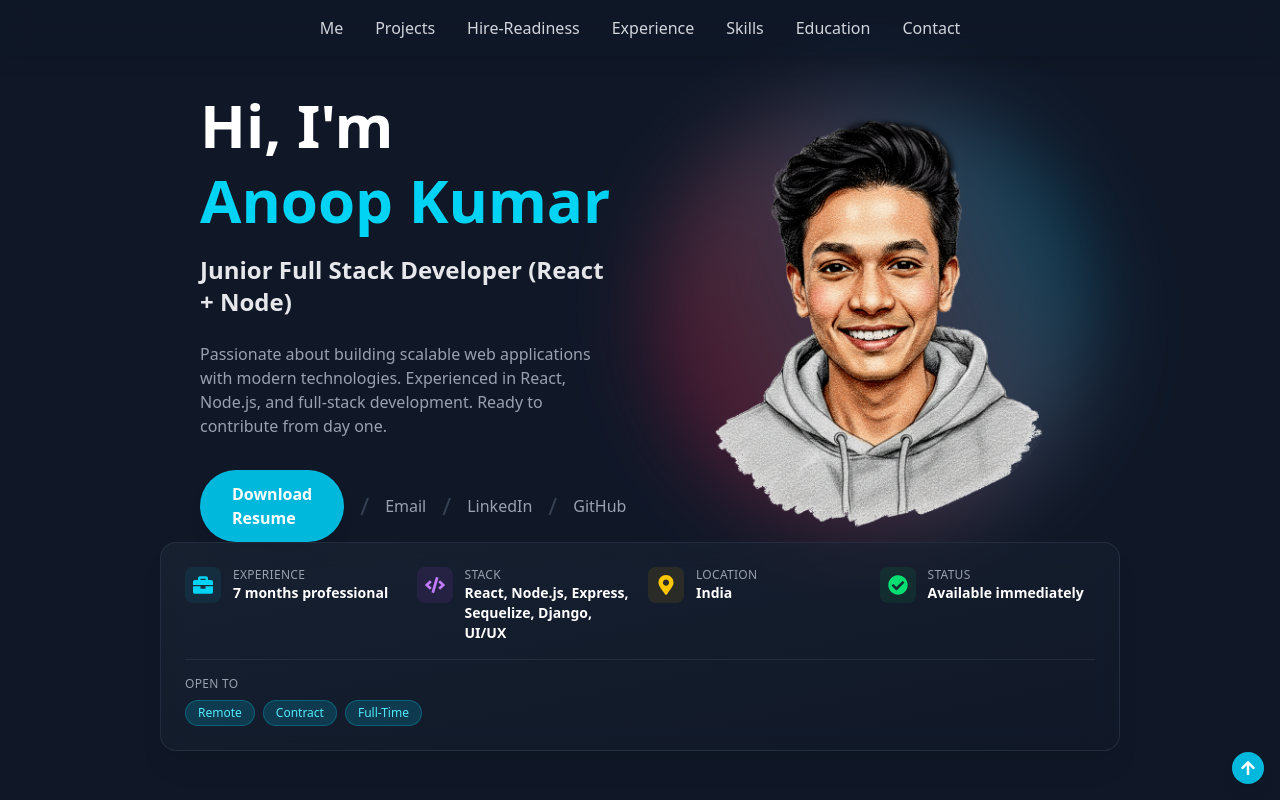
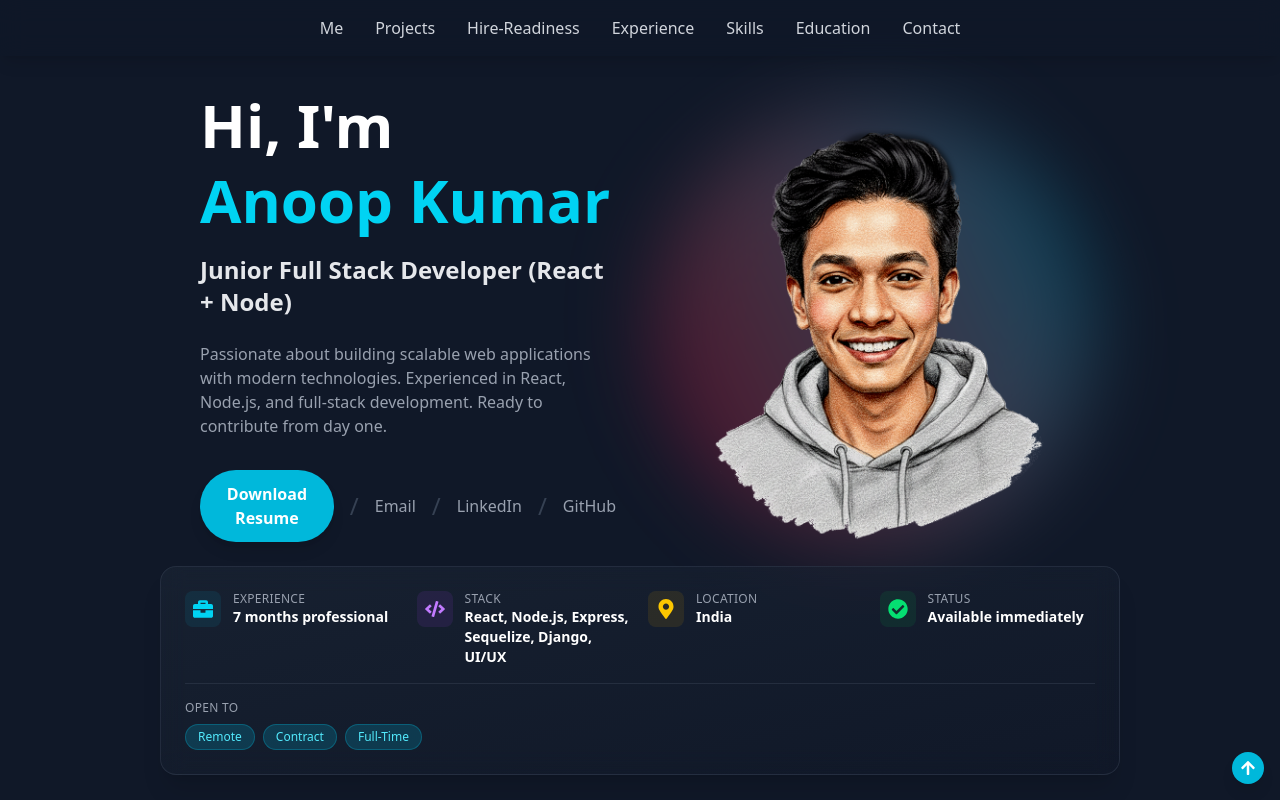
Before and after one commit to Anoop-Kumar-31/New_Portfolio, a React (Vite) app: page / in a window 1280 px wide. Shown: the top 800 px of the page. Built offline with nearby package versions, Linux system fonts and the light colour scheme.

Commit message:
feat: hero section fixed

```diff
--- a/src/components/Header.jsx
+++ b/src/components/Header.jsx
@@ -52,9 +52,9 @@ const Header = () => {
             <p className="mt-6 text-gray-400 max-w-xl">
               Passionate about building scalable web applications with modern technologies. Experienced in React, Node.js, and full-stack development. Ready to contribute from day one.
             </p>
-            <div className="mt-8 flex flex-col lg:flex-row items-center justify-center md:justify-start gap-4">
-              <a href={personalInfo.resumeUrl} target="_blank" rel="noopener noreferrer" className="bg-cyan-500 text-white font-bold py-3 px-8 rounded-full transition-all duration-300 shadow-lg hover:bg-cyan-700">
-                Download Resume
+            <div className="mt-8 mb-6 flex flex-col lg:flex-row items-center justify-center md:justify-start gap-4">
+              <a href={personalInfo.resumeUrl} target="_blank" rel="noopener noreferrer" className="bg-cyan-500 text-white font-bold p-3 rounded-full transition-all duration-300 shadow-lg hover:bg-cyan-700 text-center">
+                <span>Download Resume</span>
               </a>
               <div className="flex items-center justify-center md:justify-start space-x-4">
                 <span className="text-gray-700 text-2xl hidden lg:block">/</span>
```
